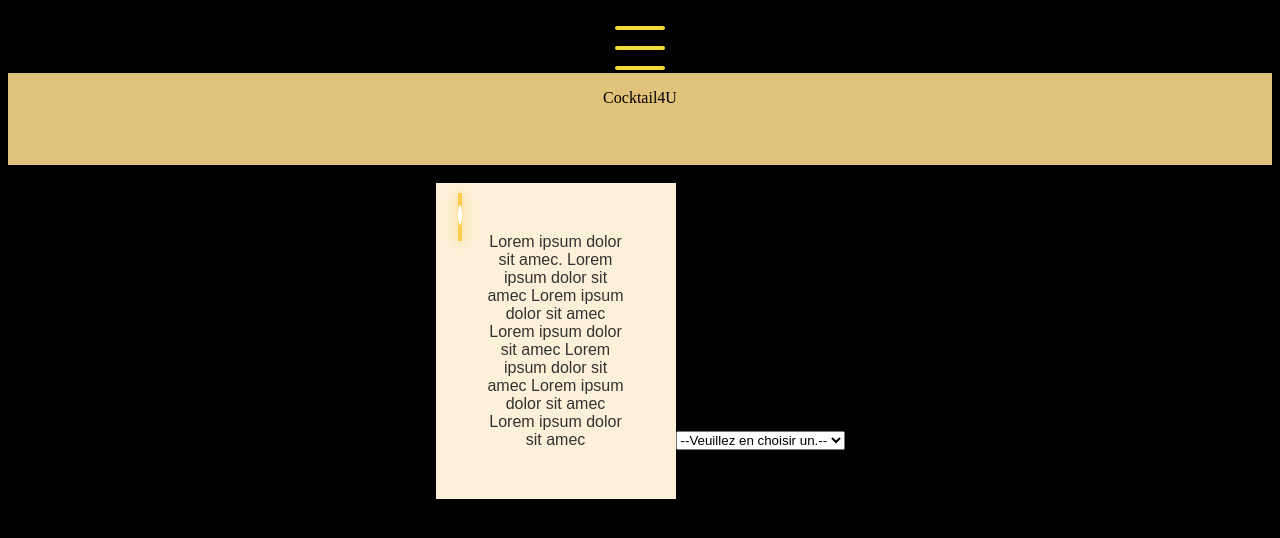
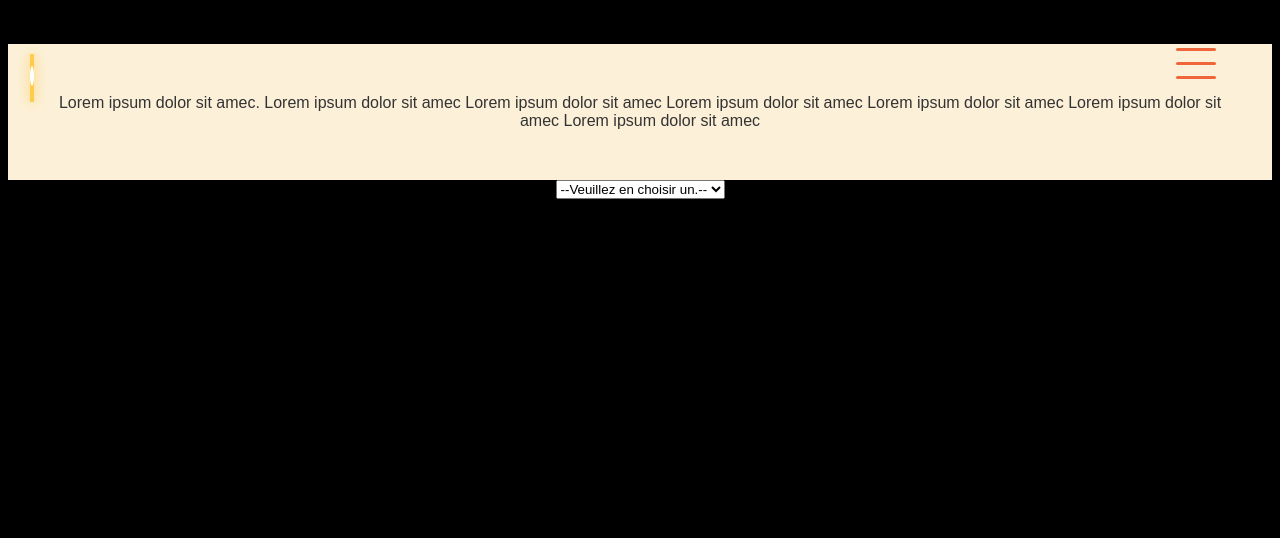
Before and after one commit to tom1236908745/nakalog, a Next.js app: page / in a window 1280 px wide. Shown: the top 538 px of the page. Built offline with nearby package versions, Linux system fonts and the light colour scheme.

Commit message:
add: ハンバーガーメニューとの連動

```diff
--- a/app/HumbergerMenu.tsx
+++ b/app/HumbergerMenu.tsx
@@ -1,17 +1,19 @@
 'use client';
-import { useState } from 'react';
+// import { useState } from 'react';
+import { useRecoilState } from 'recoil';
+import { centerState } from '../atoms/CenterAtom';
 import humberger from '../styles/humbergerMenu.module.css';
 
 export default function HumbergerMunu() {
-  const [active, setActive] = useState(false);
+  const [center, setCenter] = useRecoilState(centerState);
   const classToggle = () => {
-    setActive(!active);
+    setCenter(!center);
   };
   return (
-    <div className={humberger.color}>
+    <div className={humberger.menu}>
       <button
-        className={`${humberger.menuTrigger} ${active ? humberger.active : ''}`}
-        id={humberger.menu05}
+        className={`${humberger.menuTrigger} ${center ? humberger.active : ''}`}
+        id={humberger.menu}
         onClick={classToggle}
       >
         <span></span>
--- /dev/null
+++ b/app/SideMenu.tsx
@@ -0,0 +1,24 @@
+'use client';
+import { useState } from 'react';
+import { useRecoilValue } from 'recoil';
+import { centerState } from '../atoms/CenterAtom';
+import side from '../styles/sideMenu.module.css';
+import HumberguerMenu from './HumbergerMenu';
+
+export default function SideMenue() {
+  const center = useRecoilValue(centerState);
+  return (
+    <div>
+      <HumberguerMenu />
+      <div className={`${side.menu} ${center ? side.checkedMenu : side.color}`}>
+        {center ? (
+          <ul className={side.links}>
+            <li className={side.link1}>リンク1</li>
+            <li className={side.link2}>リンク2</li>
+            <li className={side.link3}>リンク3</li>
+          </ul>
+        ) : null}
+      </div>
+    </div>
+  );
+}
--- a/app/layout.tsx
+++ b/app/layout.tsx
@@ -8,7 +8,6 @@ export default function RootLayout({
   return (
     <html>
       <head></head>
-
       <body>{children}</body>
     </html>
   );
--- a/app/page.tsx
+++ b/app/page.tsx
@@ -1,8 +1,9 @@
 'use client';
 import { useState, useEffect, useRef } from 'react';
 import Link from 'next/link';
+import { RecoilRoot } from 'recoil';
 import homeStyle from '../styles/home.module.css';
-import HumberguerMenu from './HumbergerMenu';
+import SideMenu from './SideMenu';
 
 export default function Page() {
   const [select, setSelect] = useState<string>('');
@@ -16,10 +17,11 @@ export default function Page() {
   }, [select]);
 
   return (
+    <RecoilRoot>
+      <div>
         <div>
           <br />
-      <HumberguerMenu />
-      <div className={homeStyle.animation}>Cocktail4U</div>
+          {/* <div className={homeStyle.animation}>Cocktail4U</div> */}
           <br />
           <div className={homeStyle.copyBox}>
             <div className={homeStyle.inner}>
@@ -27,8 +29,8 @@ export default function Page() {
                 <div className={homeStyle.scanner}></div>
               </div>
               Lorem ipsum dolor sit amec. Lorem ipsum dolor sit amec Lorem ipsum
-          dolor sit amec Lorem ipsum dolor sit amec Lorem ipsum dolor sit amec
-          Lorem ipsum dolor sit amec Lorem ipsum dolor sit amec
+              dolor sit amec Lorem ipsum dolor sit amec Lorem ipsum dolor sit
+              amec Lorem ipsum dolor sit amec Lorem ipsum dolor sit amec
             </div>
           </div>
 
@@ -41,5 +43,10 @@ export default function Page() {
 
           <div style={{ color: 'red' }}>{select}</div>
         </div>
+        <div>
+          <SideMenu />
+        </div>
+      </div>
+    </RecoilRoot>
   );
 }
--- /dev/null
+++ b/atoms/CenterAtom.js
@@ -0,0 +1,6 @@
+import { atom } from 'recoil';
+
+export const centerState = atom({
+  key: 'humbergerState',
+  default: false,
+});
--- a/package.json
+++ b/package.json
@@ -22,6 +22,7 @@
     "next": "latest",
     "react": "18.2.0",
     "react-dom": "18.2.0",
+    "recoil": "0.7.6",
     "styled-components": "6.0.0-beta.2",
     "styled-jsx": "5.1.0",
     "use-count-up": "3.0.1"
--- a/styles/home.module.css
+++ b/styles/home.module.css
@@ -13,7 +13,7 @@
 @keyframes animation {
   0% {
     width: 50%;
-    opacity: 0;
+    opacity: 0.2;
   }
 
   100% {
@@ -29,7 +29,6 @@ body {
   position: relative;
   display: inline-block;
   margin: 0 auto;
-  width: 200px;
   background-color: #fcf0d8;
   color: #333333;
   font-family: sans-serif;
@@ -82,3 +81,6 @@ body {
 .copyBox .inner {
   padding: 30px;
 }
+.enclose {
+  display: flex;
+}
--- a/styles/humbergerMenu.module.css
+++ b/styles/humbergerMenu.module.css
@@ -1,36 +1,10 @@
-.item {
-  background-color: aquamarine;
-  /* position: relative;
-  width: 33.33334%;
-  height: 200px;
-  padding-top: 80px;
-  text-align: center;
-  box-sizing: border-box;
-  counter-increment: item; */
+.menu {
+  position: fixed;
+  top: 3rem;
+  right: 0;
+  margin-right: 4rem;
+  z-index: 10;
 }
-
-.item:after {
-  position: absolute;
-  top: 1.5em;
-  left: 1.5em;
-  width: 40px;
-  height: 40px;
-  border: 1px solid #fff;
-  content: counter(item);
-  color: #fff;
-  font-size: 20px;
-  text-align: center;
-  line-height: 40px;
-}
-@media only screen and (max-width: 768px) {
-  .list {
-    display: block;
-  }
-  .item {
-    width: auto;
-  }
-}
-
 .menuTrigger,
 .menuTrigger span {
   display: inline-block;
@@ -39,8 +13,8 @@
 }
 .menuTrigger {
   position: relative;
-  width: 50px;
-  height: 44px;
+  width: 40px;
+  height: 31px;
   background: none;
   border: none;
   appearance: none;
@@ -50,33 +24,33 @@
   position: absolute;
   left: 0;
   width: 100%;
-  height: 4px;
-  background-color: rgb(241, 220, 58);
+  height: 3px;
+  background-color: rgb(241, 101, 58);
   border-radius: 4px;
 }
 .menuTrigger span:nth-of-type(1) {
   top: 0;
 }
 .menuTrigger span:nth-of-type(2) {
-  top: 20px;
+  top: 14px;
 }
 .menuTrigger span:nth-of-type(3) {
   bottom: 0;
 }
 
-#menu05.active span:nth-of-type(1) {
-  transform: translateY(20px) rotate(-45deg);
+#menu.active span:nth-of-type(1) {
+  transform: translateY(14px) rotate(-45deg);
 }
-#menu05.active span:nth-of-type(2) {
+#menu.active span:nth-of-type(2) {
   left: 50%;
   opacity: 0;
-  animation: active-menu05-bar02 0.8s forwards;
+  animation: active-menu-bar 0.8s forwards;
 }
-@keyframes active-menu05-bar02 {
+@keyframes active-menu-bar {
   100% {
     height: 0;
   }
 }
-#menu05.active span:nth-of-type(3) {
-  transform: translateY(-20px) rotate(45deg);
+#menu.active span:nth-of-type(3) {
+  transform: translateY(-14px) rotate(45deg);
 }
--- /dev/null
+++ b/styles/sideMenu.module.css
@@ -0,0 +1,49 @@
+.menu {
+  background-color: #f8aa19f8;
+  width: 24vw;
+  height: 100vh;
+  text-align: center;
+  box-sizing: border-box;
+  position: fixed;
+  padding: 20px;
+  right: -100%;
+  top: 0;
+  opacity: 0;
+}
+.checkedMenu {
+  right: 0;
+  opacity: 1;
+  transition: 2.3s cubic-bezier(0.39, 0.575, 0.565, 1);
+}
+.links {
+  margin-top: 7rem;
+  padding-left: 0;
+}
+.menu > li {
+  background-color: red;
+  border-bottom: 1px solid #fff;
+  padding: 10px 0;
+  right: -100%;
+  position: relative;
+  right: 0;
+}
+.link1 {
+  transition: right 0.4s;
+  right: 0;
+  list-style: none;
+}
+.link2 {
+  transition: right 0.6s;
+  right: 0;
+  list-style: none;
+}
+.link3 {
+  transition: right 0.8s;
+  right: 0;
+  list-style: none;
+}
+.leaveMenu {
+  right: -1%;
+  opacity: 0;
+  transition: 2s cubic-bezier(0.23, 1, 0.32, 1);
+}
```
Also changed, not shown: 1 other file (tests, documents, lock files or other folders). Lines whose indentation alone changed are shown as unchanged.
